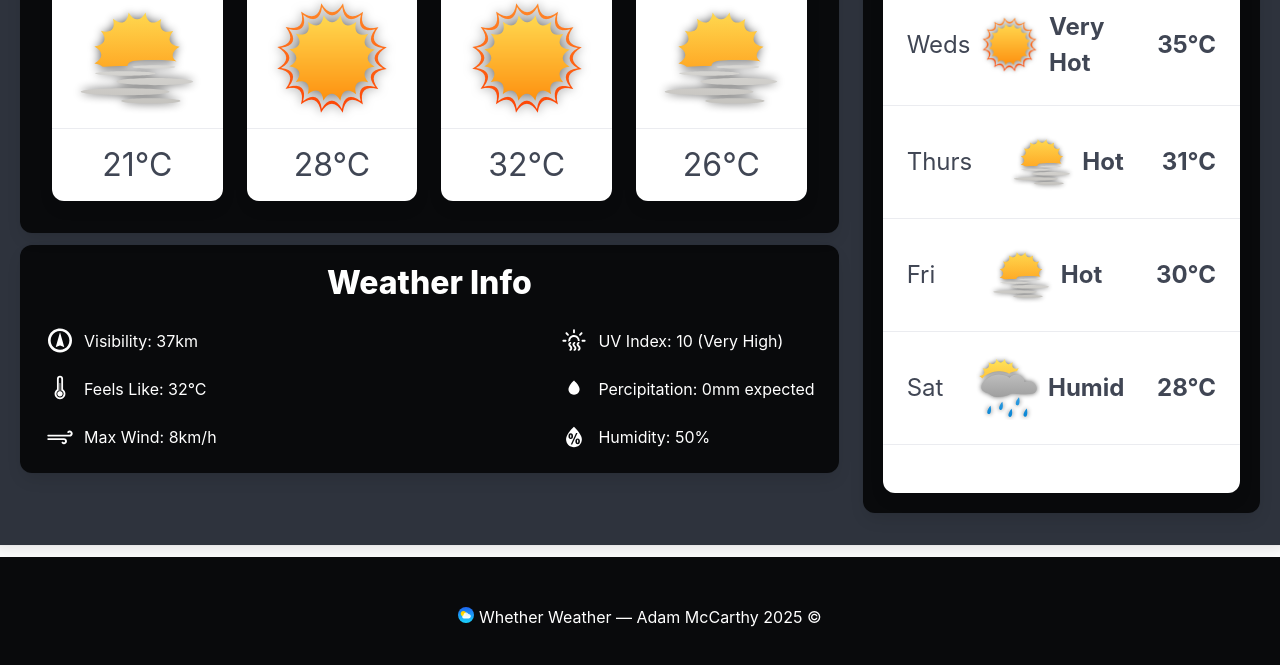
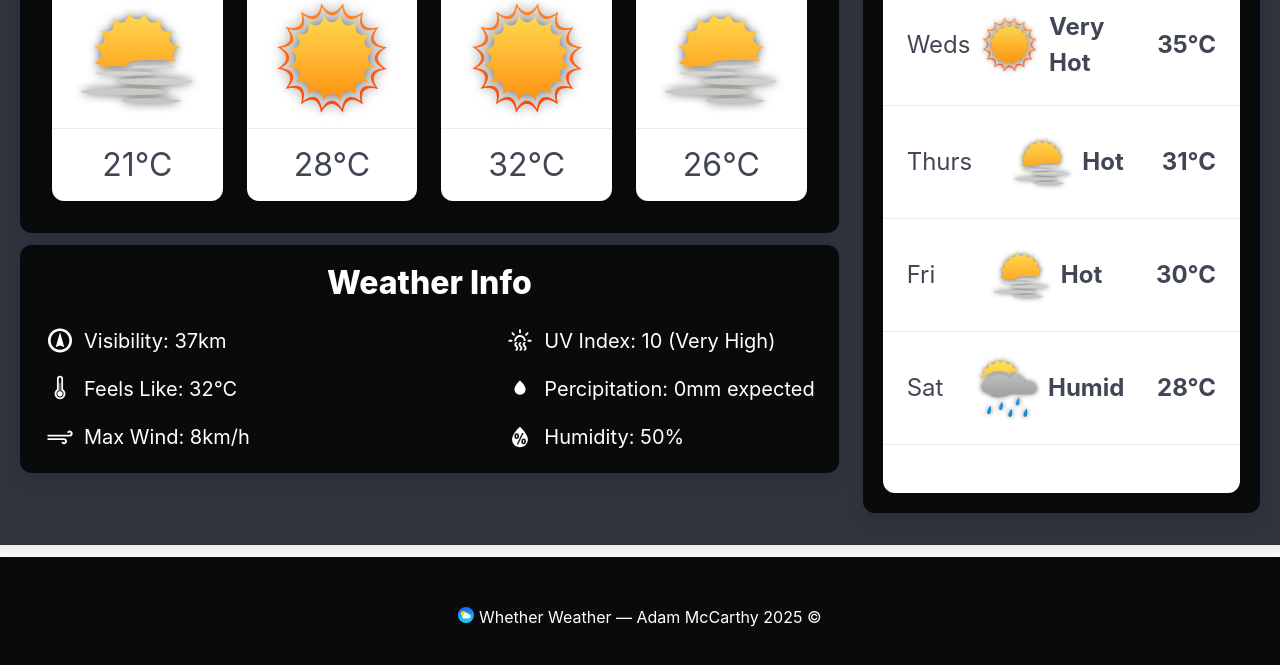
Before and after one commit to AdamMcCarthyCS/web-dev-1-assignment-2, an Eleventy site: page pages/rio.html in a window 1280 px wide. Shown: the part 650-1315 px from the top of the page. Built offline with nearby package versions, Linux system fonts and the light colour scheme; Eleventy itself is replaced by a stand-in of ours; files that its build step writes are made by us from their sources.

Commit message:
fix(font-weather-info): increase font size for readability

```diff
--- a/pages/rio.html
+++ b/pages/rio.html
@@ -165,19 +165,19 @@
                             <figure class="image is-32x32">
                                 <img src="/assets/images/wi-visibility.svg" alt="sun icon">
                             </figure>
-                            <p>Visibility: 37km</p>
+                            <p class="is-size-5">Visibility: 37km</p>
                         </div>
                         <div class="is-flex is-align-items-center is-gap-1">
                             <figure class="image is-32x32">
                                 <img src="/assets/images/wi-thermometer.svg" alt="sun icon">
                             </figure>
-                            <p>Feels Like: 32&deg;C</p>
+                            <p class="is-size-5">Feels Like: 32&deg;C</p>
                         </div>
                         <div class="is-flex is-align-items-center is-gap-1">
                             <figure class="image is-32x32">
                                 <img src="/assets/images/wi-strong-wind.svg" alt="sun icon">
                             </figure>
-                            <p>Max Wind: 8km/h</p>
+                            <p class="is-size-5">Max Wind: 8km/h</p>
                         </div>
                     </div>
                     <div class="is-flex is-flex-direction-column is-gap-2">
@@ -185,19 +185,19 @@
                             <figure class="image is-32x32">
                                 <img src="/assets/images/wi-uv.svg" alt="sun icon">
                             </figure>
-                            <p>UV Index: 10 (Very High)</p>
+                            <p class="is-size-5">UV Index: 10 (Very High)</p>
                         </div>
                         <div class="is-flex is-align-items-center is-gap-1">
                             <figure class="image is-32x32">
                                 <img src="/assets/images/wi-raindrop.svg" alt="raindrop icon">
                             </figure>
-                            <p>Percipitation: 0mm expected</p>
+                            <p class="is-size-5">Percipitation: 0mm expected</p>
                         </div>
                         <div class="is-flex is-align-items-center is-gap-1">
                             <figure class="image is-32x32">
                                 <img src="/assets/images/wi-humidity.svg" alt="">
                             </figure>
-                            <p>Humidity: 50%</p>
+                            <p class="is-size-5">Humidity: 50%</p>
                         </div>
                     </div>
                 </div>
```
